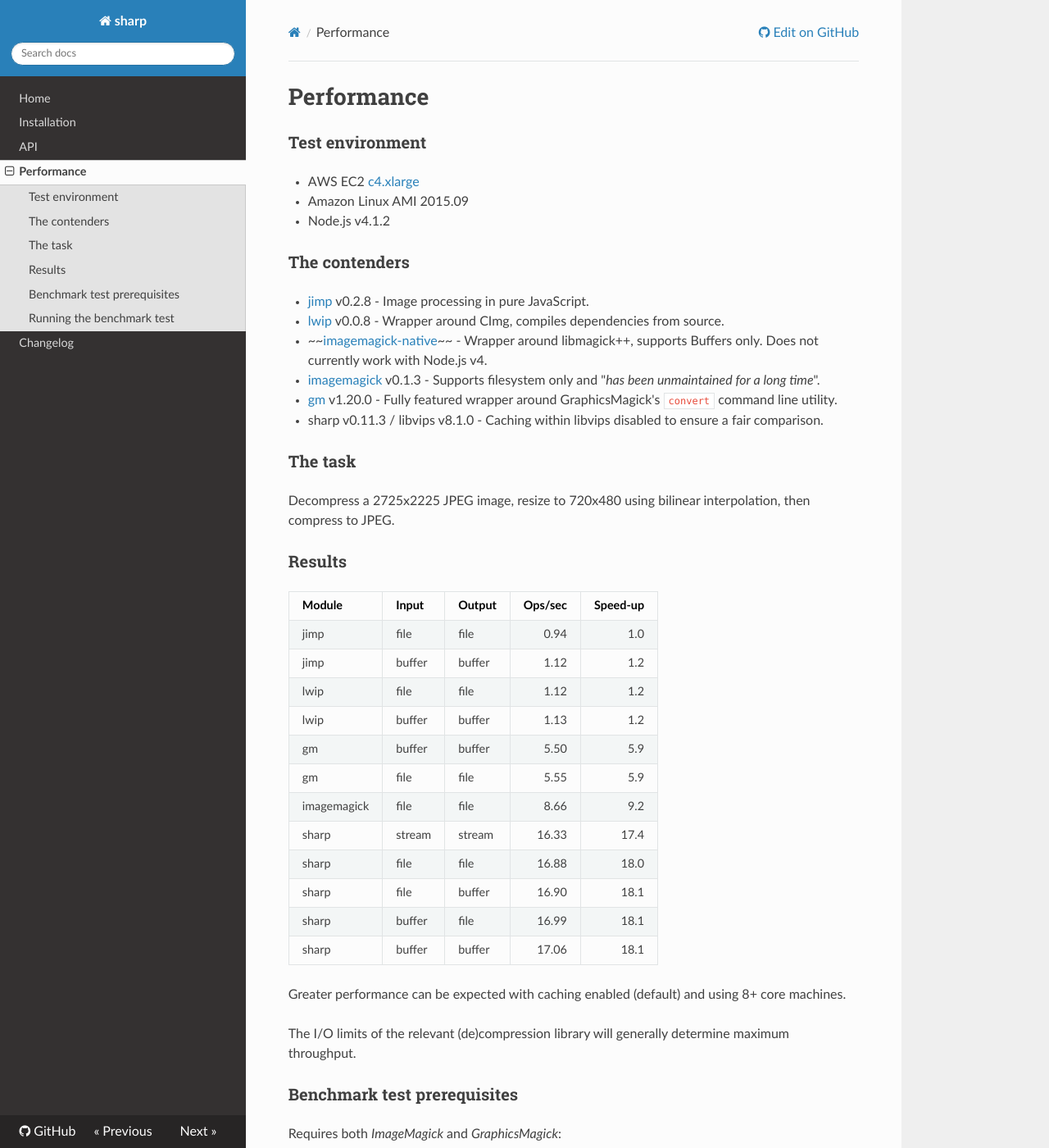
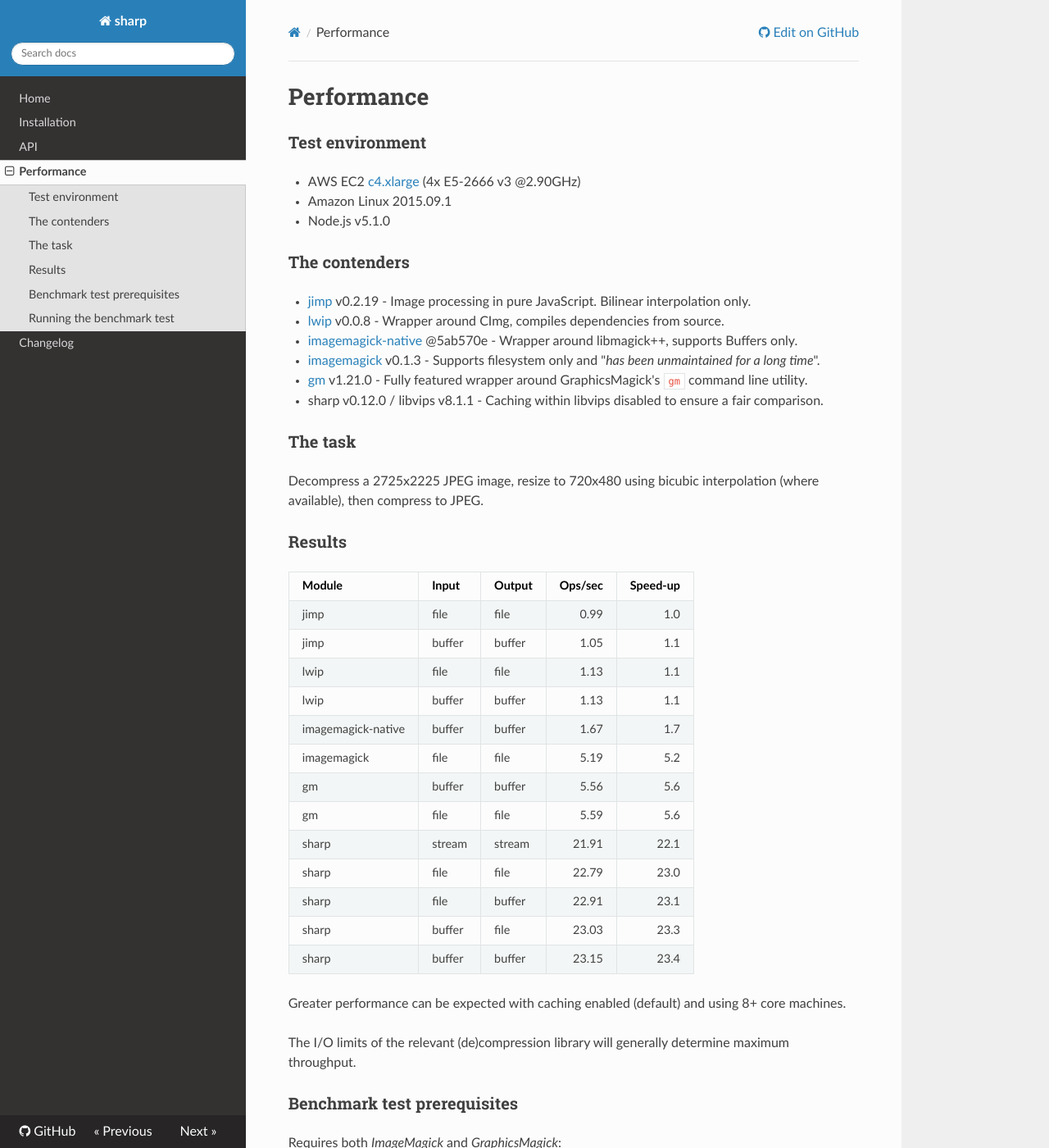
Before and after one commit to webgurucan/node-image-handler, an MkDocs documentation site: the page built from docs/performance.md, in a window 1280 px wide and 1400 px high. Shown: the whole window at 82% size. Built offline with MkDocs 1.6.1, drawn with Linux system fonts in a browser that asks for light colours; nearby versions of some CDN libraries; old or Windows-style settings are respelled for this version of MkDocs; some of the changed text lies outside the part shown.

Commit message:
Update perf test results ahead of v0.12.0

````diff
--- a/docs/performance.md
+++ b/docs/performance.md
@@ -2,39 +2,40 @@
 
 ### Test environment
 
-* AWS EC2 [c4.xlarge](http://aws.amazon.com/ec2/instance-types/#c4)
-* Amazon Linux AMI 2015.09
-* Node.js v4.1.2
+* AWS EC2 [c4.xlarge](http://aws.amazon.com/ec2/instance-types/#c4) (4x E5-2666 v3 @2.90GHz)
+* Amazon Linux 2015.09.1
+* Node.js v5.1.0
 
 ### The contenders
 
-* [jimp](https://www.npmjs.com/package/jimp) v0.2.8 - Image processing in pure JavaScript.
+* [jimp](https://www.npmjs.com/package/jimp) v0.2.19 - Image processing in pure JavaScript. Bilinear interpolation only.
 * [lwip](https://www.npmjs.com/package/lwip) v0.0.8 - Wrapper around CImg, compiles dependencies from source.
-* ~~[imagemagick-native](https://www.npmjs.com/package/imagemagick-native)~~ - Wrapper around libmagick++, supports Buffers only. Does not currently work with Node.js v4.
+* [imagemagick-native](https://www.npmjs.com/package/imagemagick-native) @5ab570e - Wrapper around libmagick++, supports Buffers only.
 * [imagemagick](https://www.npmjs.com/package/imagemagick) v0.1.3 - Supports filesystem only and "*has been unmaintained for a long time*".
-* [gm](https://www.npmjs.com/package/gm) v1.20.0 - Fully featured wrapper around GraphicsMagick's `convert` command line utility.
-* sharp v0.11.3 / libvips v8.1.0 - Caching within libvips disabled to ensure a fair comparison.
+* [gm](https://www.npmjs.com/package/gm) v1.21.0 - Fully featured wrapper around GraphicsMagick's `gm` command line utility.
+* sharp v0.12.0 / libvips v8.1.1 - Caching within libvips disabled to ensure a fair comparison.
 
 ### The task
 
-Decompress a 2725x2225 JPEG image, resize to 720x480 using bilinear interpolation, then compress to JPEG.
+Decompress a 2725x2225 JPEG image, resize to 720x480 using bicubic interpolation (where available), then compress to JPEG.
 
 ### Results
 
-| Module      | Input  | Output | Ops/sec | Speed-up |
-| :---------- | :----- | :----- | ------: | -------: |
-| jimp        | file   | file   |    0.94 |      1.0 |
-| jimp        | buffer | buffer |    1.12 |      1.2 |
-| lwip        | file   | file   |    1.12 |      1.2 |
-| lwip        | buffer | buffer |    1.13 |      1.2 |
-| gm          | buffer | buffer |    5.50 |      5.9 |
-| gm          | file   | file   |    5.55 |      5.9 |
-| imagemagick | file   | file   |    8.66 |      9.2 |
-| sharp       | stream | stream |   16.33 |     17.4 |
-| sharp       | file   | file   |   16.88 |     18.0 |
-| sharp       | file   | buffer |   16.90 |     18.1 |
-| sharp       | buffer | file   |   16.99 |     18.1 |
-| sharp       | buffer | buffer |   17.06 |     18.1 |
+| Module             | Input  | Output | Ops/sec | Speed-up |
+| :----------------- | :----- | :----- | ------: | -------: |
+| jimp               | file   | file   |    0.99 |      1.0 |
+| jimp               | buffer | buffer |    1.05 |      1.1 |
+| lwip               | file   | file   |    1.13 |      1.1 |
+| lwip               | buffer | buffer |    1.13 |      1.1 |
+| imagemagick-native | buffer | buffer |    1.67 |      1.7 |
+| imagemagick        | file   | file   |    5.19 |      5.2 |
+| gm                 | buffer | buffer |    5.56 |      5.6 |
+| gm                 | file   | file   |    5.59 |      5.6 |
+| sharp              | stream | stream |   21.91 |     22.1 |
+| sharp              | file   | file   |   22.79 |     23.0 |
+| sharp              | file   | buffer |   22.91 |     23.1 |
+| sharp              | buffer | file   |   23.03 |     23.3 |
+| sharp              | buffer | buffer |   23.15 |     23.4 |
 
 Greater performance can be expected with caching enabled (default) and using 8+ core machines.
 
@@ -50,7 +51,11 @@ brew install graphicsmagick
 ```
 
 ```sh
-sudo apt-get install imagemagick graphicsmagick libmagick++-dev
+sudo apt-get install imagemagick libmagick++-dev graphicsmagick
+```
+
+```sh
+sudo yum install ImageMagick-devel ImageMagick-c++-devel GraphicsMagick
 ```
 
 ### Running the benchmark test
````
